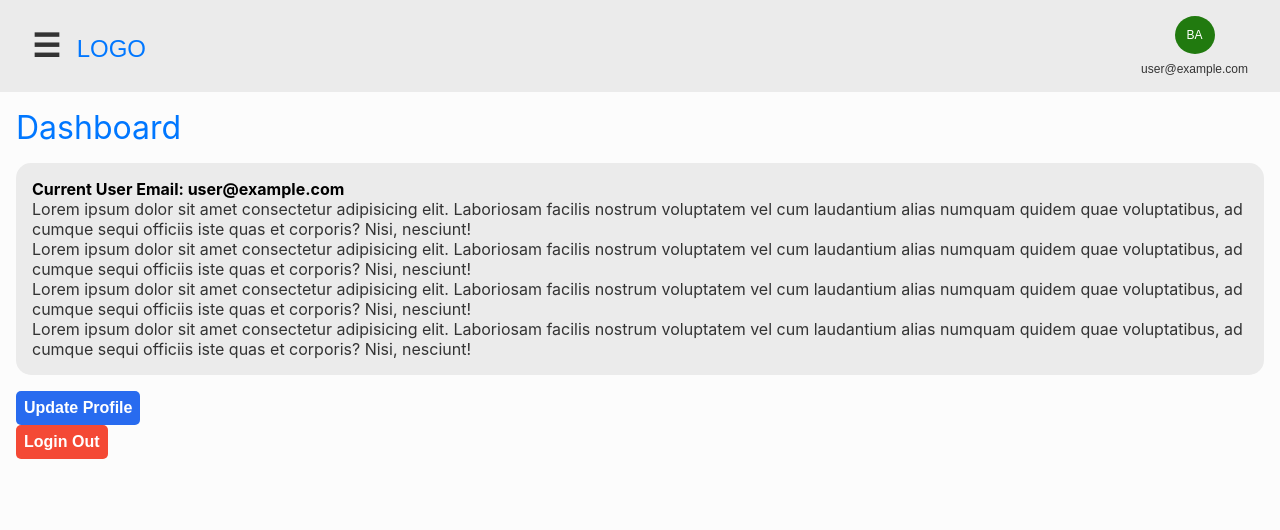
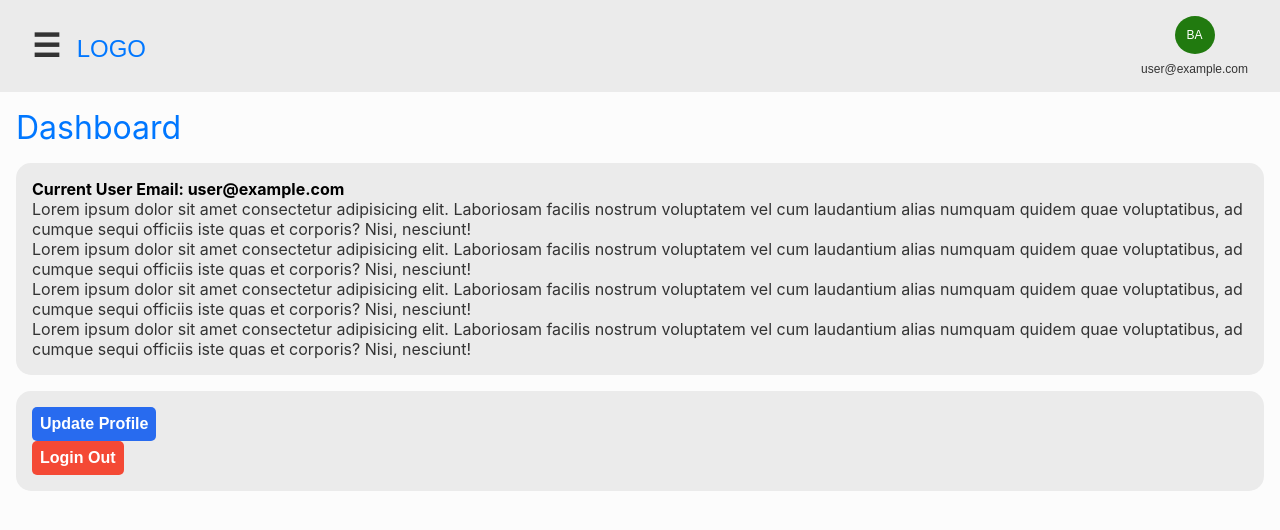
Before and after one commit to burhan221b/crat-auth-dashboard, a React (Create React App) app: page / in a window 1280 px wide. Shown: the top 530 px of the page. Built offline with nearby package versions, Linux system fonts and the light colour scheme; no server answers; sample sign-in values are in the browser's storage.

Commit message:
ContentContainer ui

```diff
--- a/src/components/ui/index.tsx
+++ b/src/components/ui/index.tsx
@@ -9,3 +9,10 @@ export const TopicContainer = ({ link, title }: TopicContainerProps) => {
         </Link>
     </div>)
 }
+
+export const ContentContainer = (props: any) => {
+    const { children, customStyles, customClassName } = props;
+    return (<div style={customStyles ? customStyles : {}} className={`content-container ${customClassName}`}>
+        {children}
+    </div>)
+}
--- a/src/pages/Dashboard.tsx
+++ b/src/pages/Dashboard.tsx
@@ -1,5 +1,6 @@
 import { useState } from "react";
 import { Link, useNavigate } from "react-router-dom";
+import { ContentContainer } from "../components/ui";
 import { ErrorMessage } from "../components/ui/Messages";
 import { useAuth } from "../context/AuthContext";
 
@@ -22,20 +23,21 @@ const Dashboard = () => {
 
             <h1>Dashboard</h1>
             {error && <ErrorMessage>{error}</ErrorMessage>}
-            <div className="content-container">
+            <ContentContainer>
                 <strong>Current User Email: {currentUser.email}</strong>
                 <p>Lorem ipsum dolor sit amet consectetur adipisicing elit. Laboriosam facilis nostrum voluptatem vel cum laudantium alias numquam quidem quae voluptatibus, ad cumque sequi officiis iste quas et corporis? Nisi, nesciunt!</p>
                 <p>Lorem ipsum dolor sit amet consectetur adipisicing elit. Laboriosam facilis nostrum voluptatem vel cum laudantium alias numquam quidem quae voluptatibus, ad cumque sequi officiis iste quas et corporis? Nisi, nesciunt!</p>
                 <p>Lorem ipsum dolor sit amet consectetur adipisicing elit. Laboriosam facilis nostrum voluptatem vel cum laudantium alias numquam quidem quae voluptatibus, ad cumque sequi officiis iste quas et corporis? Nisi, nesciunt!</p>
                 <p>Lorem ipsum dolor sit amet consectetur adipisicing elit. Laboriosam facilis nostrum voluptatem vel cum laudantium alias numquam quidem quae voluptatibus, ad cumque sequi officiis iste quas et corporis? Nisi, nesciunt!</p>
-            </div>
+            </ContentContainer>
+            <ContentContainer>
                 <div className="button-group">
                     <Link to="/update-profile"><button type="button" className="btn btn-updateProfile">Update Profile</button></Link>
                 </div>
                 <div className="button-group">
                     <button onClick={handleLogout} type="submit" className="btn btn-login-out">Login Out</button>
                 </div>
-
+            </ContentContainer>
         </div>
     )
 }
```
Lines whose indentation alone changed are shown as unchanged.
